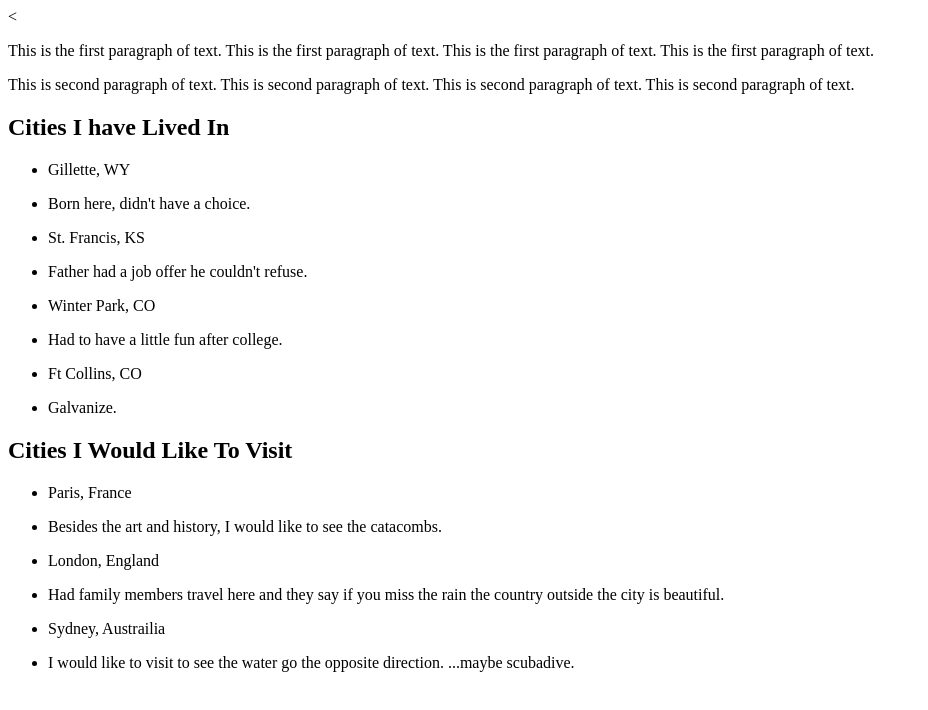
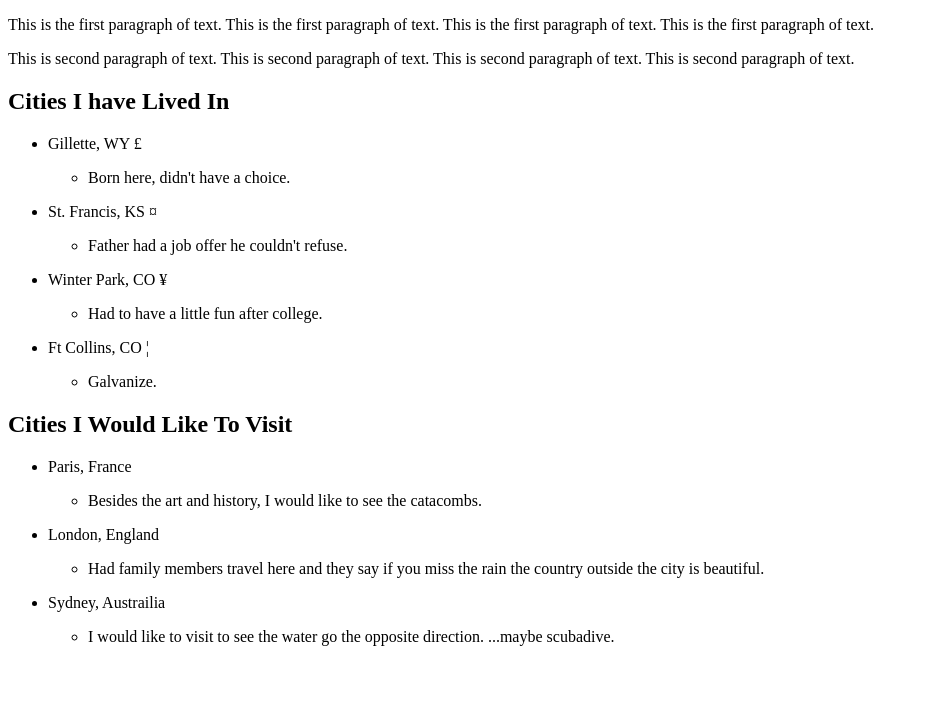
Before and after one commit to J-Roel/myProject, a plain HTML site: page index.html in a window 1280 px wide. Shown: the whole page, without its empty margins (0-928 px from the left). Drawn offline with Linux system fonts and the light colour scheme.

Commit message:
html-exercise-character-entity

```diff
--- a/index.html
+++ b/index.html
@@ -1,6 +1,6 @@
 <!DOCTYPE HTML>
 <head>
-  <<title>html-exercise</title>
+  <title>html-exercise</title>
 
 </head>
 
@@ -16,24 +16,24 @@
 
   <h2>Cities I have Lived In</h2>
   <ul>
-    <li>Gillette, WY</li>
-    <li><p>Born here, didn't have a choice.</p></li>
-    <li>St. Francis, KS</li>
-    <li><p>Father had a job offer he couldn't refuse.</p></li>
-    <li>Winter Park, CO</li>
-    <li><p>Had to have a little fun after college.</p></li>
-    <li>Ft Collins, CO</li>
-    <li><p>Galvanize.</p></li>
+    <li>Gillette, WY <span>&#163;</span></li>
+    <ul><li><p>Born here, didn't have a choice.</p></li></ul>
+    <li>St. Francis, KS <span>&#164;</span></li>
+    <ul><li><p>Father had a job offer he couldn't refuse.</p></li></ul>
+    <li>Winter Park, CO <span>&#165;</span></li>
+    <ul><li><p>Had to have a little fun after college.</p></li></ul>
+    <li>Ft Collins, CO <span>&#166;</span></li></li>
+    <ul><li><p>Galvanize.</p></li></ul>
   </ul>
 
   <h2>Cities I Would Like To Visit</h2>
   <ul>
     <li>Paris, France</li>
-    <li><p>Besides the art and history, I would like to see the catacombs.</p></li>
+    <ul><li><p>Besides the art and history, I would like to see the catacombs.</p></li></ul>
     <li>London, England</li>
-    <li><p>Had family members travel here and they say if you miss the rain the country outside the city is beautiful.</p></li>
+    <ul><li><p>Had family members travel here and they say if you miss the rain the country outside the city is beautiful.</p></li></ul>
     <li>Sydney, Austrailia</li>
-    <li><p>I would like to visit to see the water go the opposite direction. ...maybe scubadive.</p></li>
+    <ul><li><p>I would like to visit to see the water go the opposite direction. ...maybe scubadive.</p></li></ul>
   </ul>
 
 
```
